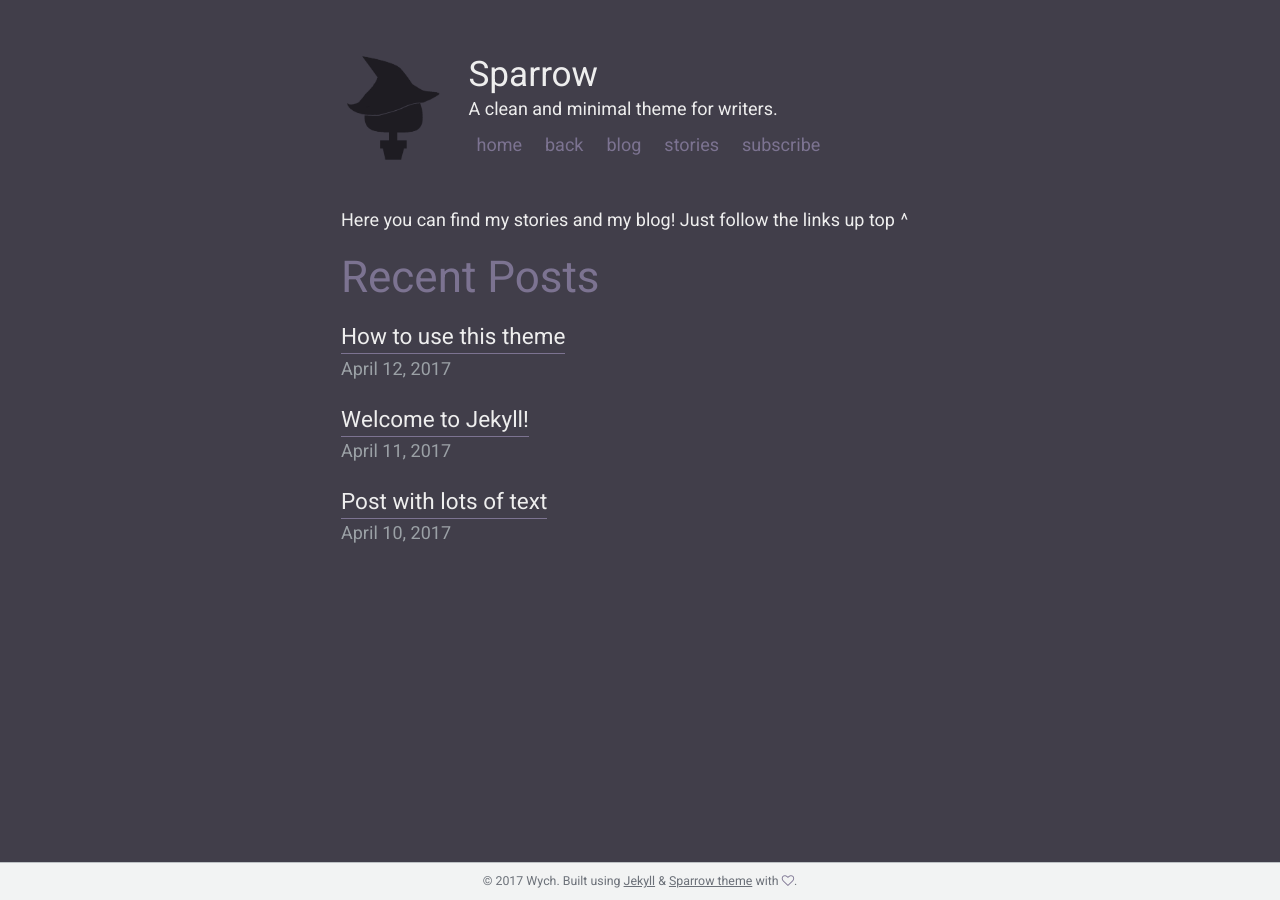
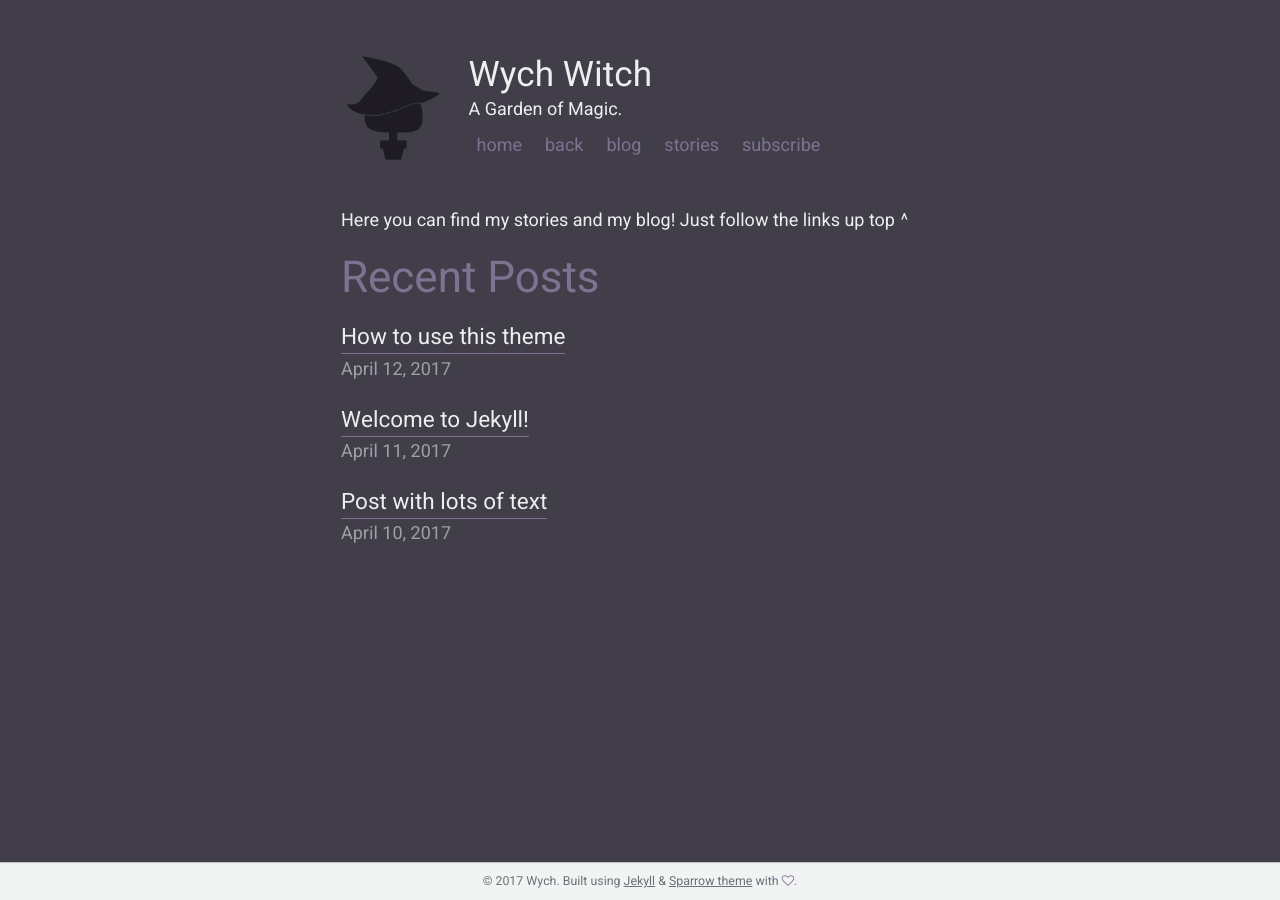
Before and after one commit to BarrelTitor/main, a Jekyll site: the page built from index.md, in a window 1280 px wide. Built offline with Jekyll 4.4.1, drawn with Linux system fonts in a browser that asks for light colours.

Commit message:
Update _config.yml

```diff
--- a/_config.yml
+++ b/_config.yml
@@ -1,9 +1,9 @@
 # Site Settings
 encoding                 : "utf-8"
 locale                   : "en"
-title                    : "Sparrow"
+title                    : "Wych Witch"
 title_separator          : "-"
-description              : "A clean and minimal theme for writers."
+description              : "A Garden of Magic."
 favicon                  : "/assets/images/wych.png"
 avatar                   : "/assets/images/wych.png"
 url                      : "https://wychwit.ch" # the base hostname & protocol for your site e.g. "https://mmistakes.github.io"
```
